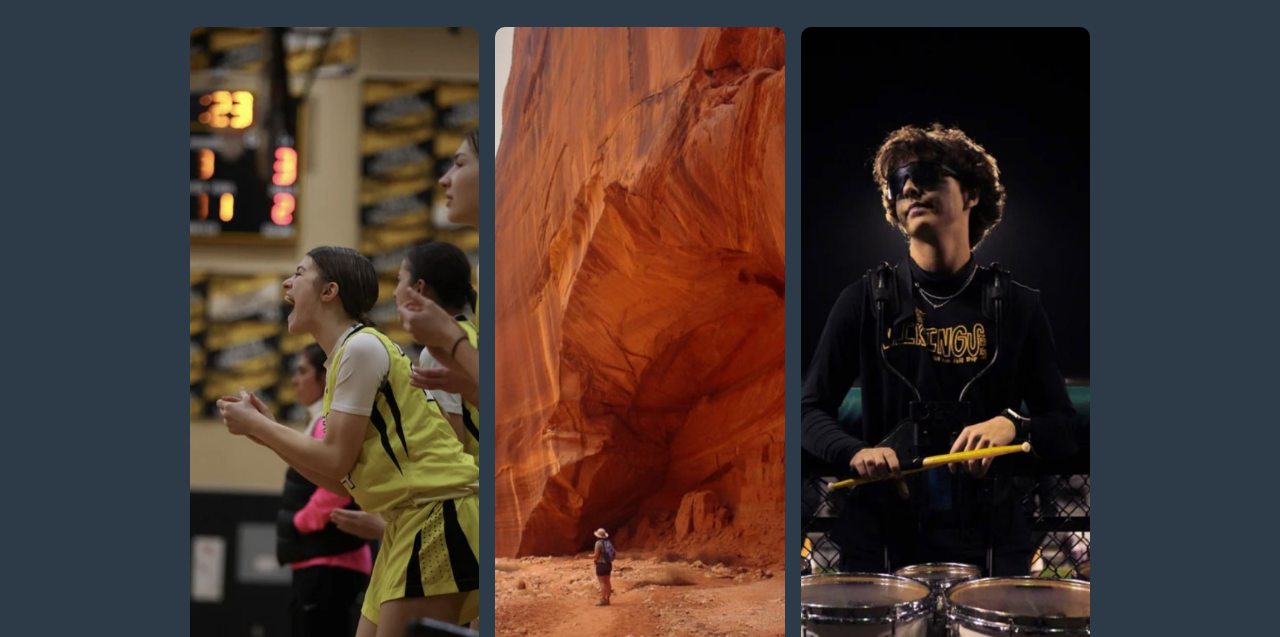
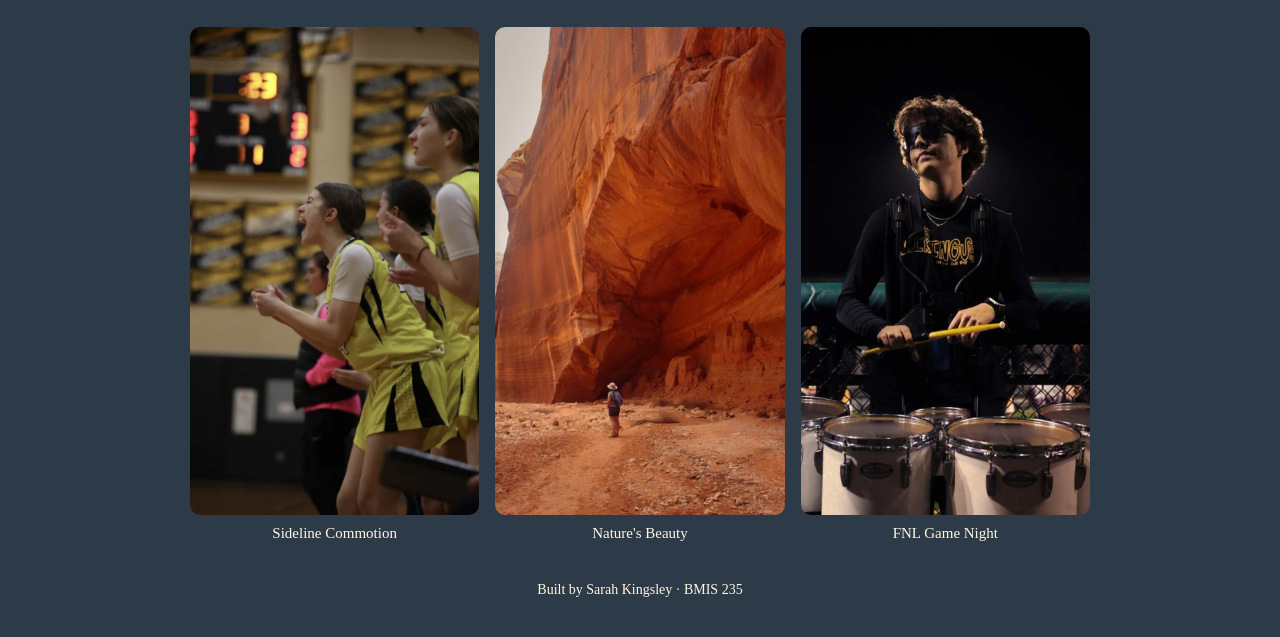
Before and after one commit to Sarahdkingsley/bmis235-html-4, a plain HTML site: page Photos.html in a window 1280 px wide. Shown: the part 163-800 px from the top of the page. Drawn offline with Linux system fonts and the light colour scheme.

Commit message:
Update styles.css

```diff
--- a/styles.css
+++ b/styles.css
@@ -91,7 +91,7 @@ footer {
 .blk-gallery figure { margin: 0; }
 .blk-gallery img {
     width: 100%;
-    height: 688px;
+    height: 488px;
     object-fit: cover;           /* crops photos to the same shape */
     border-radius: 10px;
 }
```
